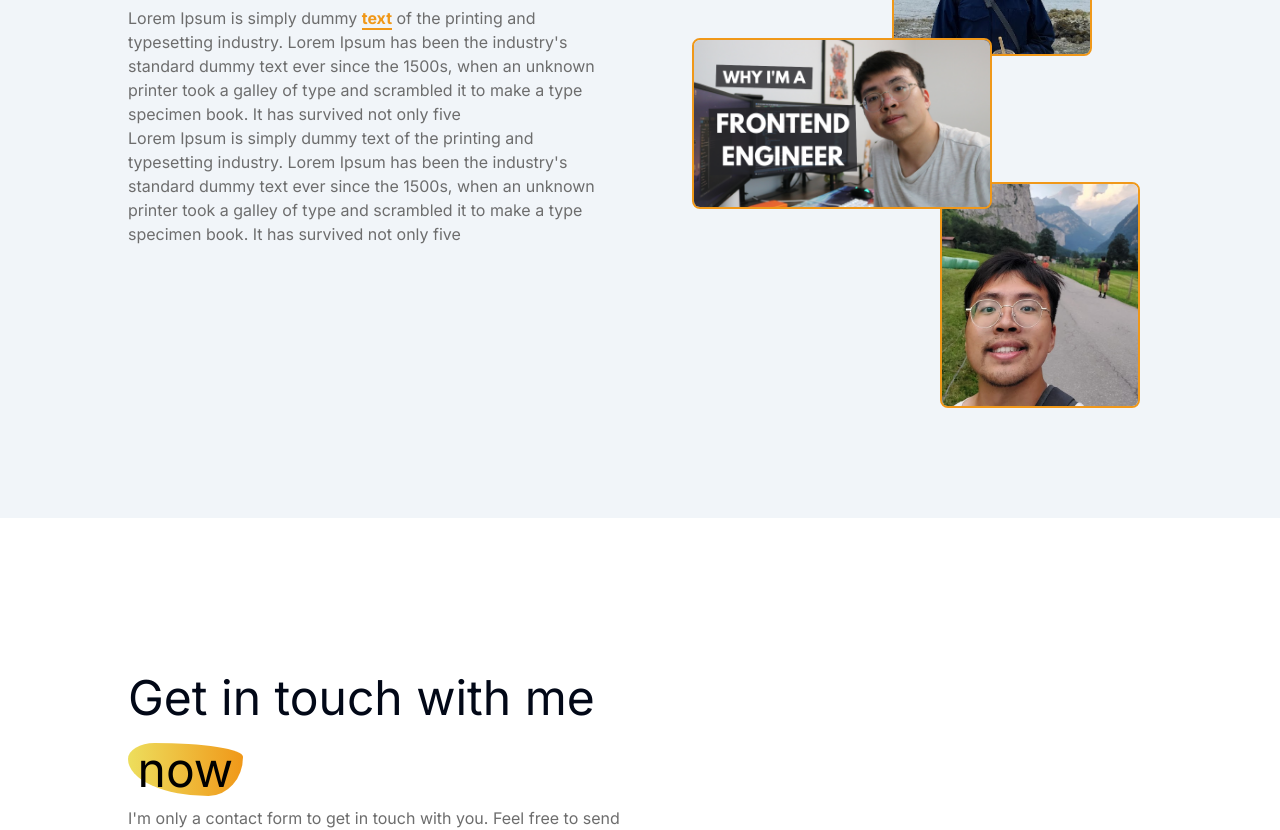
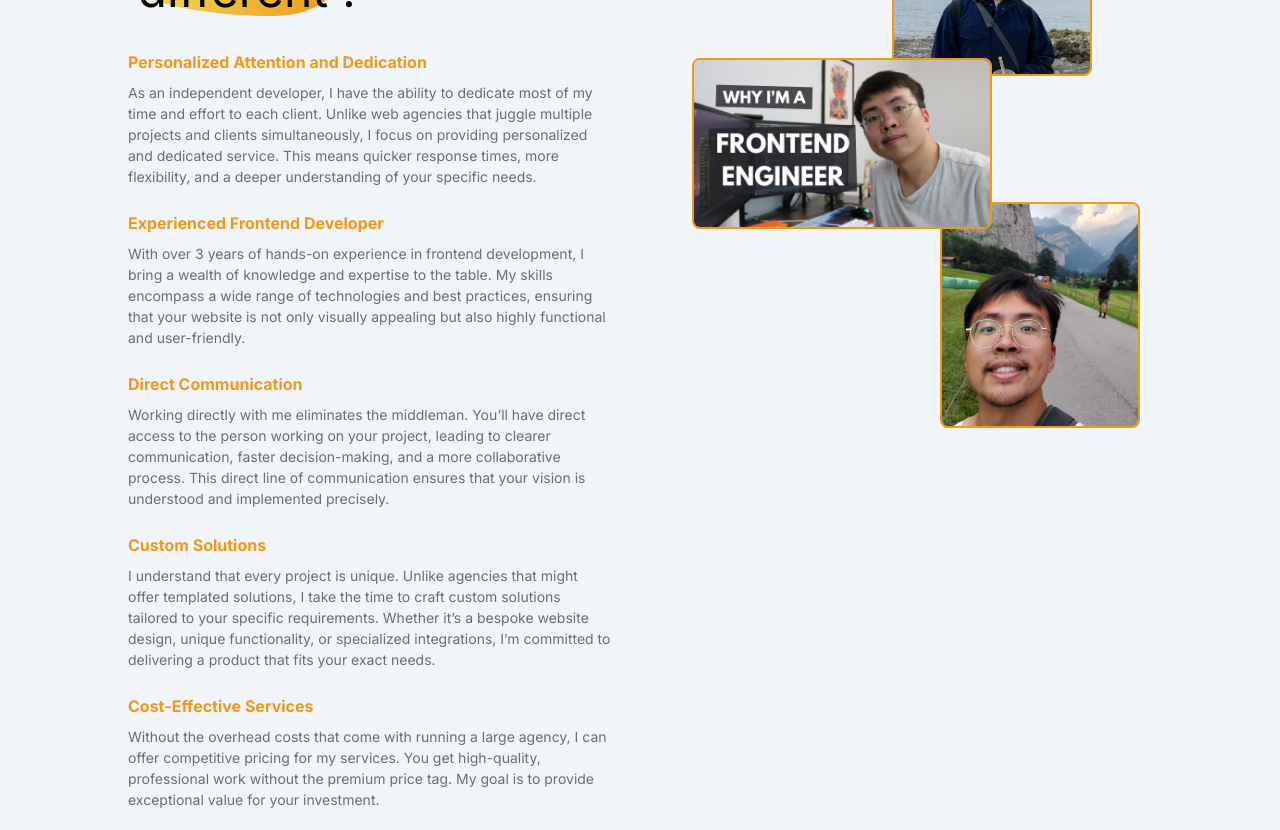
Before and after one commit to diontu/anotherdionwebsite, a Next.js app: page / in a window 1280 px wide. Shown: the part 3480-4310 px from the top of the page. Built offline with nearby package versions, Linux system fonts and the light colour scheme.

Commit message:
minor: added points for the whatmakesmedifferent page

```diff
--- a/package.json
+++ b/package.json
@@ -22,6 +22,7 @@
     "@radix-ui/react-select": "^2.1.1",
     "@radix-ui/react-slot": "^1.0.2",
     "class-variance-authority": "^0.7.0",
+    "classnames": "^2.5.1",
     "clsx": "^2.1.1",
     "embla-carousel-react": "^8.1.6",
     "lucide-react": "^0.379.0",
--- a/src/app/globals.css
+++ b/src/app/globals.css
@@ -95,8 +95,15 @@
   .heading-sm {
     font-size: 48px;
   }
-  .subheading {
+  .heading-xsm {
     font-size: 16px;
+    font-weight: 700;
+  }
+  .subheading-lg {
+    font-size: 16px;
+  }
+  .subheading-sm {
+    font-size: 14px;
   }
   .text {
     color: #6d6d6d;
--- a/src/app/sections/skills.tsx
+++ b/src/app/sections/skills.tsx
@@ -88,7 +88,10 @@ const skills = {
 
 export default function Skills() {
   return (
-    <PageSection className="flex flex-col items-center text-center mb-20 pt-36">
+    <PageSection
+      className="flex flex-col items-center text-center mb-20 pt-36"
+      fitContent
+    >
       <div className="max-w-[500px]">
         <Heading>My Skills</Heading>
         <Subheading>
--- a/src/app/sections/unique.tsx
+++ b/src/app/sections/unique.tsx
@@ -2,30 +2,59 @@ import Heading from "@/components/heading";
 import PageSection from "@/components/page-section";
 import Subheading from "@/components/subheading";
 import Mark from "@/components/text-style/mark";
-import Highlight from "@/components/text-style/highlight";
 import Image from "next/image";
+
+const standoutPoints = [
+  {
+    title: "Personalized Attention and Dedication",
+    description:
+      "As an independent developer, I have the ability to dedicate most of my time and effort to each client. Unlike web agencies that juggle multiple projects and clients simultaneously, I focus on providing personalized and dedicated service. This means quicker response times, more flexibility, and a deeper understanding of your specific needs.",
+  },
+  {
+    title: "Experienced Frontend Developer",
+    description:
+      "With over 3 years of hands-on experience in frontend development, I bring a wealth of knowledge and expertise to the table. My skills encompass a wide range of technologies and best practices, ensuring that your website is not only visually appealing but also highly functional and user-friendly.",
+  },
+  {
+    title: "Direct Communication",
+    description:
+      "Working directly with me eliminates the middleman. You’ll have direct access to the person working on your project, leading to clearer communication, faster decision-making, and a more collaborative process. This direct line of communication ensures that your vision is understood and implemented precisely.",
+  },
+  {
+    title: "Custom Solutions",
+    description:
+      "I understand that every project is unique. Unlike agencies that might offer templated solutions, I take the time to craft custom solutions tailored to your specific requirements. Whether it’s a bespoke website design, unique functionality, or specialized integrations, I’m committed to delivering a product that fits your exact needs.",
+  },
+  {
+    title: "Cost-Effective Services",
+    description:
+      "Without the overhead costs that come with running a large agency, I can offer competitive pricing for my services. You get high-quality, professional work without the premium price tag. My goal is to provide exceptional value for your investment. ",
+  },
+];
 
 export default function Unique() {
   return (
-    <PageSection className="flex justify-center mt-10 gap-10 pt-36 bg-slate-100">
+    <PageSection
+      className="flex justify-center mt-10 gap-10 pt-36 bg-slate-100"
+      fitContent
+    >
       <div className="max-w-[500px] flex flex-col">
         <Heading>
           What makes me <Mark>different</Mark>?
         </Heading>
-        <Subheading>
-          Lorem Ipsum is simply dummy <Highlight>text</Highlight> of the
-          printing and typesetting industry. Lorem Ipsum has been the industry's
-          standard dummy text ever since the 1500s, when an unknown printer took
-          a galley of type and scrambled it to make a type specimen book. It has
-          survived not only five
-        </Subheading>
-        <Subheading>
-          Lorem Ipsum is simply dummy text of the printing and typesetting
-          industry. Lorem Ipsum has been the industry's standard dummy text ever
-          since the 1500s, when an unknown printer took a galley of type and
-          scrambled it to make a type specimen book. It has survived not only
-          five
-        </Subheading>
+        <div className="pb-36">
+          {standoutPoints.map((point) => (
+            <div key={point.title} className="pt-6">
+              <Heading
+                size="xsm"
+                className="pb-2 text-[var(--fallback-gradient)]"
+              >
+                {point.title}
+              </Heading>
+              <Subheading size="sm">{point.description}</Subheading>
+            </div>
+          ))}
+        </div>
       </div>
       <div className="relative min-w-[500px]">
         <Image
--- a/src/components/heading.tsx
+++ b/src/components/heading.tsx
@@ -1,17 +1,24 @@
+import classnames from "classnames";
+
 const Heading = ({
   id,
   size = "sm",
   children,
+  className,
 }: {
   id?: string;
-  size?: "sm" | "lg";
+  size?: "xsm" | "sm" | "lg";
   children: React.ReactNode;
+  className?: string;
 }) => {
+  const headingClasses = classnames({
+    "heading-xsm": size === "xsm",
+    "heading-sm": size === "sm",
+    "heading-lg": size === "lg",
+  });
+
   return (
-    <div
-      {...(id && { id })}
-      className={`${size === "sm" ? "heading-sm" : "heading-lg"}`}
-    >
+    <div {...(id && { id })} className={headingClasses + " " + className}>
       {children}
     </div>
   );
--- a/src/components/subheading.tsx
+++ b/src/components/subheading.tsx
@@ -1,5 +1,17 @@
-const Subheading = ({ children }: { children: React.ReactNode }) => {
-  return <div className="subheading text">{children}</div>;
+const Subheading = ({
+  children,
+  size = "lg",
+}: {
+  children: React.ReactNode;
+  size?: "sm" | "lg";
+}) => {
+  return (
+    <div
+      className={`text ${size === "sm" ? "subheading-sm" : "subheading-lg"}`}
+    >
+      {children}
+    </div>
+  );
 };
 
 export default Subheading;
```
Also changed, not shown: 1 other file (tests, documents, lock files or other folders).
